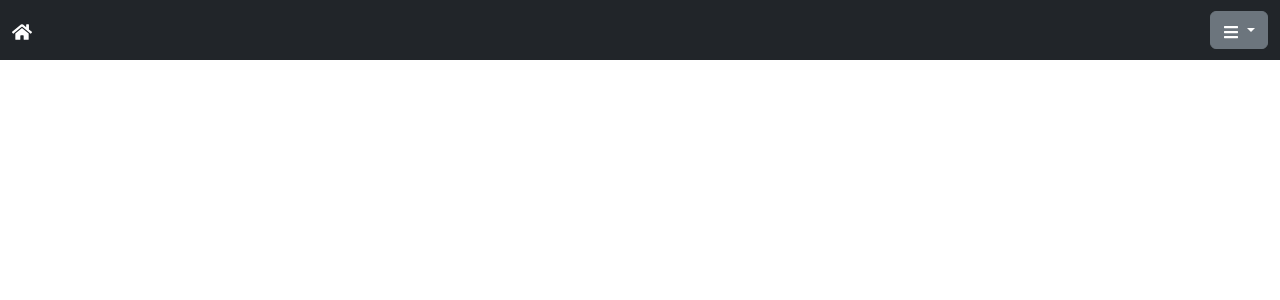
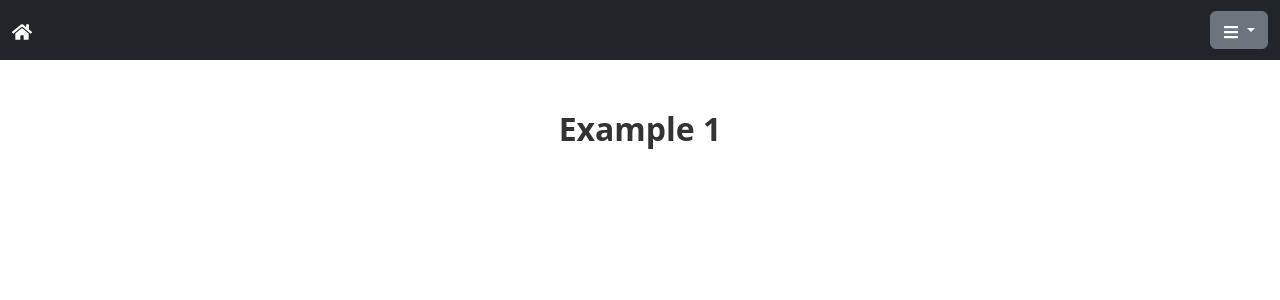
Before and after one commit to salmansheikhutk/copilot_project, a React (Create React App) app in the folder frontend/: page /example1 in a window 1280 px wide. Shown: the top 300 px of the page. Built offline with nearby package versions, Linux system fonts and the light colour scheme.

Commit message:
Example1 page empty

```diff
--- /dev/null
+++ b/frontend/config-overrides.js
@@ -0,0 +1 @@
+//
--- a/frontend/src/components/header/Header.js
+++ b/frontend/src/components/header/Header.js
@@ -27,6 +27,7 @@ function Header() {
                             <li><Link className="dropdown-item" to="/bootstrap-example">Bootstrap Example</Link></li>
                             <li><Link className="dropdown-item" to="/checkout-example">Checkout Example</Link></li>
                             <li><Link className="dropdown-item" to="/redux-example">Redux Example</Link></li> {/* Add ReduxExample to the menu */}
+                            <li><Link className="dropdown-item" to="/example1">Example 1</Link></li> {/* Add Example1 to the menu */}
                         </ul>
                     </div>
                 </div>
--- /dev/null
+++ b/frontend/src/pages/Example1.js
@@ -0,0 +1,12 @@
+import React from 'react';
+
+function Example1() {
+    return (
+        <div style={{ textAlign: 'center', marginTop: '50px' }}>
+            <h1 className="title">Example 1</h1>
+            {/* Content will be added later */}
+        </div>
+    );
+}
+
+export default Example1;
--- a/frontend/src/routes/AppRoutes.js
+++ b/frontend/src/routes/AppRoutes.js
@@ -11,6 +11,7 @@ import ListExample from '../pages/ListExample';
 import BootstrapExample from '../pages/BootstrapExample';
 import CheckoutExample from '../pages/CheckoutExample';
 import ReduxExample from '../pages/ReduxExample'; // Import ReduxExample
+import Example1 from '../pages/Example1'; // Import Example1
 import Header from '../components/header/Header';
 
 function AppRoutes() {
@@ -32,6 +33,7 @@ function AppRoutes() {
                     <Route path="/bootstrap-example" component={BootstrapExample} />
                     <Route path="/checkout-example" component={CheckoutExample} />
                     <Route path="/redux-example" component={ReduxExample} /> {/* Add ReduxExample route */}
+                    <Route path="/example1" component={Example1} /> {/* Add Example1 route */}
                     <Route path="/" exact>
                         <h1 className="title">Welcome! Please select a page from the dropdown menu.</h1>
                     </Route>
```
